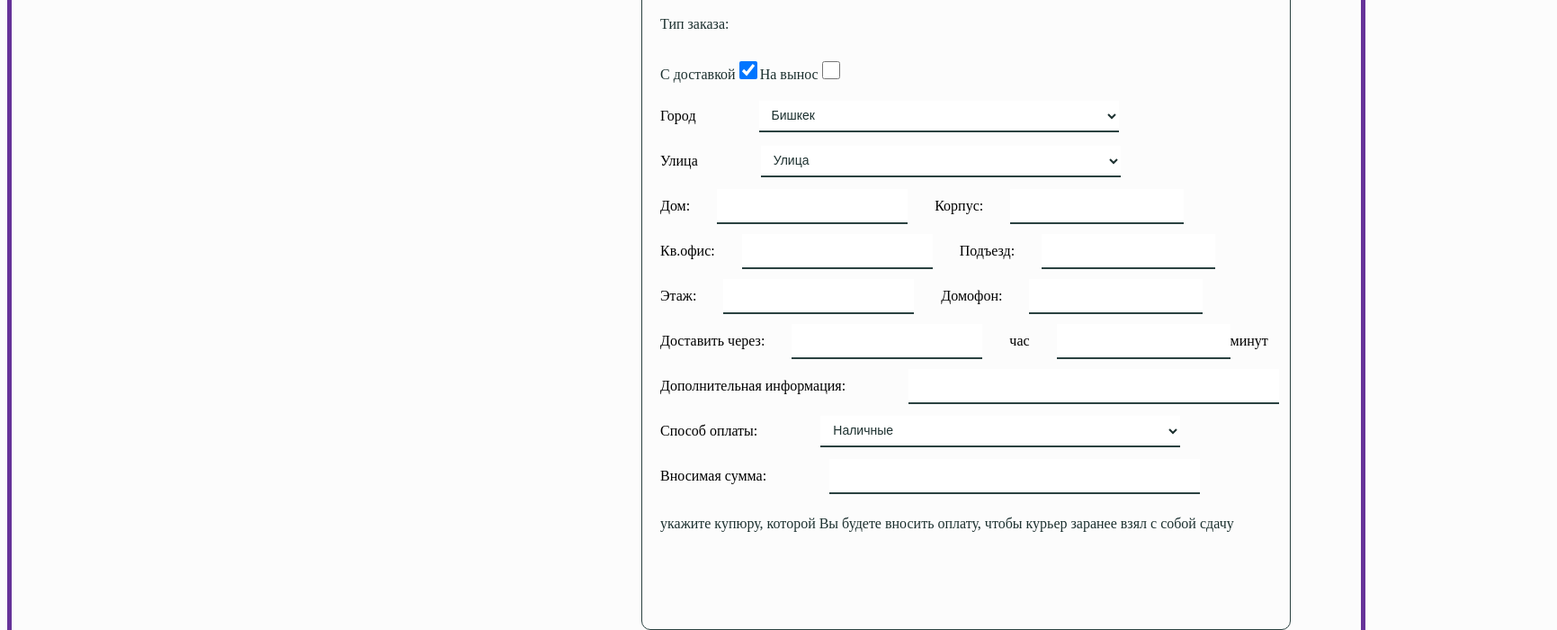
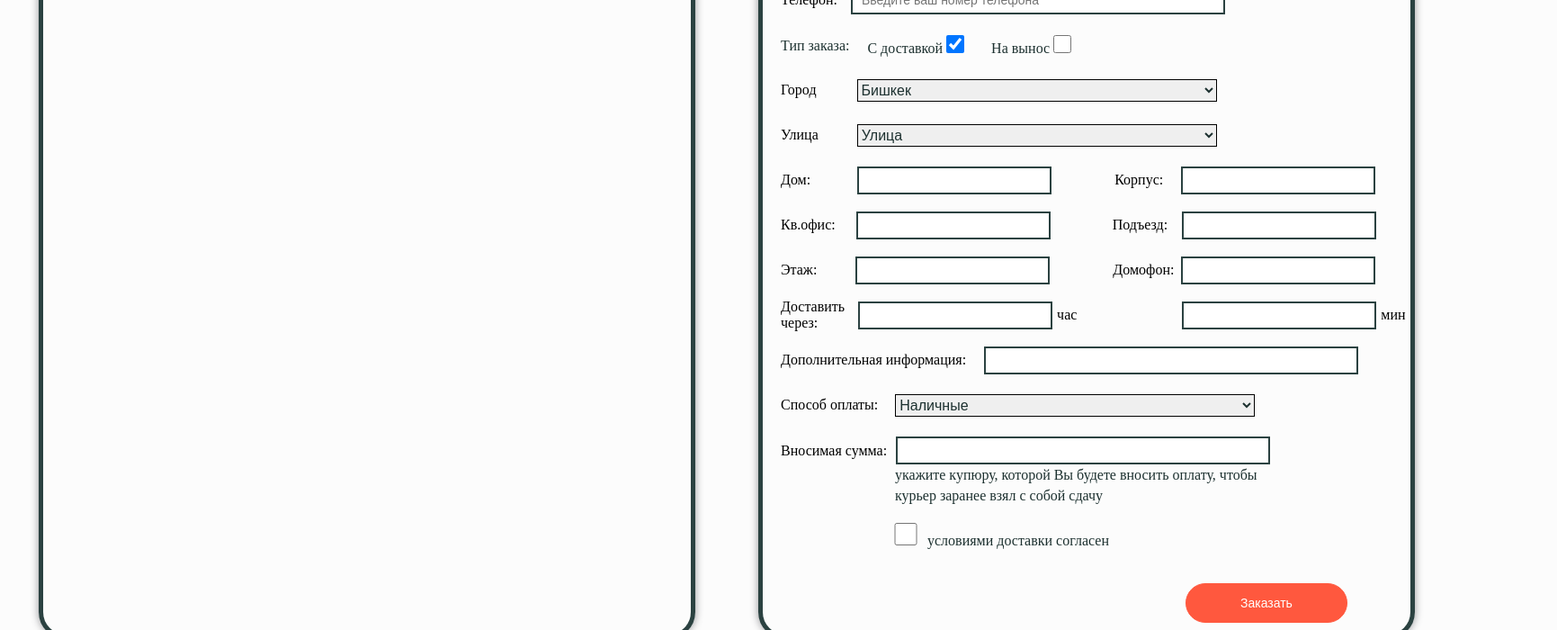
Before and after one commit to AizhanAidarova/Food-Planet, a React (Create React App) app: page /basket in a window 1280 px wide. Shown: the part 260-960 px from the top of the page at 90% size, 1731 px wide, since content can reach past the window. Built offline with nearby package versions, Linux system fonts and the light colour scheme.

Commit message:
feat:fixed basket

```diff
--- a/src/Pages/Basket/Basket.jsx
+++ b/src/Pages/Basket/Basket.jsx
@@ -7,6 +7,7 @@ const Basket = () => {
     return (
         <>
             <PagesHeader />
+            <div className={style.zakaz}>Заказ</div>
             <div className={style.container}>
                 <div className={style.left}>
                     <div className={style.order}>
@@ -14,15 +15,15 @@ const Basket = () => {
                 </div>
                 <form className={style.right}>
                     <div className={style.first}>
-                        <div className={style.lLeft}>Имя:</div>
-                        <div> <input type="text" /></div>
+                        <div className={style.name}>Имя:</div>
+                        <div className={style.divLeft}> <input type="text" /></div>
                     </div>
                     <div className={style.second}>
-                        <div className={style.lLeft}>Телефон:</div>
+                        <div className={style.phone}>Телефон:</div>
                         <div> <input type="number" placeholder='Введите ваш номер телефона' /> </div>
                     </div>
-                    <p>Тип заказа:</p>
                     <div className={style.typeOrder2}>
+                        <p>Тип заказа:</p>
                         <div className={style.typeOrder}>
                             <p>С доставкой<input className={style.checkBox} type="checkbox" checked /></p>
                         </div>
@@ -31,7 +32,7 @@ const Basket = () => {
                         </div>
                     </div>
                     <div className={style.city1}>
-                        <div className={style.lLeft}>Город</div>
+                        <div className={style.city}>Город</div>
                         <div className={style.city}>
                             <select className={style.city2}>
                                 <option>Бишкек</option>
@@ -41,9 +42,9 @@ const Basket = () => {
                         </div>
                     </div>
                     <div className={style.street}>
-                        <div className={style.lLeft}>Улица</div>
-                        <div className={style.street2}>
-                            <select className="street1">
+                        <div className={style.stree1}>Улица</div>
+                        <div className={style.streetOption}>
+                            <select className={style.street2}>
                                 <option hidden disabled selected value>Улица</option>
                                 <optgroup label="ТЦ «Азия Молл»" class="optgroup">
                                     <option class="color-choose" value="2"> пр. Айтматова, 3, ТЦ «Asia Mall», этаж 0</option>
@@ -68,26 +69,26 @@ const Basket = () => {
                     </div>
                     <div className={style.street}>
                         <div className={style.house}>Дом:<input className={style.inputStreet} type="text" /></div>
-                        <div className={style.korpus}>Корпус:<input className={style.inputStreet} type="text" /></div>
+                        <div className={style.house}>Корпус:<input className={style.inputKorpus} type="text" /></div>
                     </div>
                     <div className={style.street}>
-                        <div className={style.house}>Кв.офис:<input className={style.inputStreet} type="text" /></div>
-                        <div className={style.korpus}>Подъезд:<input className={style.inputStreet} type="text" /></div>
+                        <div className={style.house}>Кв.офис:<input className={style.inputOffice} type="text" /></div>
+                        <div className={style.house}>Подъезд:<input className={style.inputPorch} type="text" /></div>
                     </div>
                     <div className={style.street}>
-                        <div className={style.house}>Этаж:<input className={style.inputStreet} type="text" /></div>
-                        <div className={style.korpus}>Домофон:<input className={style.inputStreet} type="text" /></div>
+                        <div className={style.house}>Этаж:<input className={style.inputFloor} type="text" /></div>
+                        <div className={style.house}>Домофон:<input className={style.inputPhone} type="text" /></div>
                     </div>
                     <div className={style.street}>
-                        <div className={style.house}>Доставить через:<input className={style.inputStreet} type="number" /></div>
-                        <div className={style.korpus}>час<input className={style.inputStreet} type="number" />минут</div>
+                        <div className={style.house}>Доставить<br /> через:<input className={style.inputGet} type="number" /></div>
+                        <div className={style.house}>час<input className={style.inputTime} type="number" />мин</div>
                     </div>
                     <div className={style.addInfo}>
-                        <div className={style.lLeft}>Дополнительная  информация:</div>
+                        <div className={style.dopInfo}>Дополнительная  информация:</div>
                         <div> <input type="text" /></div>
                     </div>
                     <div className={style.pay}>
-                        <div className={style.lLeft}>Способ оплаты:</div>
+                        <div className={style.typePay}>Способ оплаты:</div>
                         <div className={style.city}>
                             <select className={style.city2}>
                                 <option>Наличные</option>
@@ -99,10 +100,14 @@ const Basket = () => {
                         </div>
                     </div>
                     <div className={style.addInfo}>
-                        <div className={style.lLeft}>Вносимая сумма:</div>
-                        <div> <input type="text" /></div>
+                        <div >Вносимая сумма:<input className={style.total} type="text" /></div>
                     </div>
-                    <p>укажите купюру, которой Вы будете вносить оплату, чтобы курьер заранее взял с собой сдачу</p>
+                    <div className={style.condition}><p>укажите купюру, которой Вы будете вносить оплату, чтобы курьер заранее взял с собой сдачу</p></div>
+
+                    <div className={style.rule}>
+                        <p><input className={style.checkBox2} type="checkbox"/> условиями доставки согласен</p>
+                    </div>
+                    <button className={style.btnOrder}>Заказать</button>
 
 
                 </form>
--- a/src/Pages/Basket/Basket.module.css
+++ b/src/Pages/Basket/Basket.module.css
@@ -1,10 +1,29 @@
 .container {
-    width: 1500px;
-    height: 1000px;
+    width: 1600px;
     display: flex;
-    border:5px solid rebeccapurple;
+    margin-top: 50px;
+    margin: 0 auto;
+    justify-content: space-around;
+}
 
+.zakaz{
+    color:#FF583E;
+    margin-left: 190px;
+    font-size: 30px;
+    margin:o auto ;
+    border-bottom: 3px solid #2B4241;;
+    width: 1175px;
+    margin-bottom: 50px;
+    margin-top: 20px;
+}
 
+.left{
+    width: 700px;
+    height: 800px;
+    border: 5px solid #2B4241;
+    box-shadow: 0 0 10px rgb(148, 148, 151);
+    border-radius:30px;
+    padding-left: 20px;
 }
 
 button {
@@ -34,36 +53,24 @@ button {
     margin-left: 10px;
 }
 
-
-
-
-.left{
-    display: flex;
-    width: 500px;
-    height: 200px;
-    margin-right: 200px;
-    border: 1 px solid #2B4241;
-    border-radius:10px;
-}
-
 .right {
     width: 700px;
-    height: 800px;
-    border: 1px solid #2B4241;
-    border-radius:10px;
+    border: 5px solid #2B4241;
+    box-shadow: 0 0 10px rgb(148, 148, 151);
+    border-radius:30px;
     padding-left: 20px;
-    margin-top: 100px;
+    padding-top: 20px;
     /* background-color:#2B4241; */
 }
 
-input, select{
+input{
     width: 400px;
-    height: 35px;
+    height: 25px;
     font-size: 14px;
     font-family: 'Sora', sans-serif;
     padding-left: 10px;
-    border:none;
-    border-bottom: 2px solid #2B4241;
+    /* border:none; */
+    border: 2px solid #2B4241;
     background-color:white;
     /* border-radius:5px; */
 }
@@ -85,9 +92,111 @@ input, select{
 .checkBox{
     width: 20px;
     height: 20px;
+    margin-right: 30px;
 
 }
 
 .lLeft{
     margin-right: 70px;
 }
+
+.name {
+    margin-right: 45px;
+}
+.phone{
+    margin-right: 15px;
+}
+
+.typeOrder{
+    margin-left: 20px;
+}
+.city{
+    margin-right: 45px;
+}
+.stree1{
+    margin-right: 43px;
+}
+
+.city2, .street2{
+    border:1px solid black;
+    width: 400px;
+    height: 25px;
+}
+
+.inputStreet{
+    margin-left: 52px;
+    margin-right: 70px;
+}
+
+.inputKorpus{
+    margin-left: 20px;
+    width: 200px;
+}
+
+.inputOffice{
+    margin-left: 23px;
+    margin-right: 69px;
+    width: 200px;
+}
+
+.inputPorch{
+    margin-left: 16px;
+    width: 200px;
+}
+
+.inputFloor{
+    margin-left: 43px;
+    margin-right: 70px;
+    width: 200px;
+}
+
+.inputPhone{
+    margin-left: 8px ;
+    width: 200px;
+}
+
+.inputGet{
+    margin-left: 15px;
+    margin-right: 5px;
+    width: 200px;
+}
+
+.inputTime{
+    margin-left: 117px;
+    margin-right: 5px;
+    width: 200px;
+}
+.dopInfo{
+    margin-right: 20px;
+}
+
+.typePay{
+    margin-right: 19px;
+}
+.total{
+    margin-left:10px;
+}
+
+.condition{
+    margin-left: 127px;
+    margin-top: -25px;
+    width: 450px;
+}
+
+.checkBox2{
+    margin-right: -180px;
+}
+
+.rule{
+    margin-left: -65px;
+}
+
+.btnOrder{
+    padding: 13px 60px;
+    color: white;
+    border: 1px solid #FF583E;
+    background-color: #FF583E;
+    border-radius: 30px;
+    font-size: 14px;
+    margin-left: 450px;
+}
--- a/src/Pages/Header/PagesHeader.jsx
+++ b/src/Pages/Header/PagesHeader.jsx
@@ -28,8 +28,8 @@ const PagesHeader = () => {
                         </div>
                     </li> */}
                     <li>
-                        <select id="header-menu" className="select">
-                            <option value="0">Меню</option>
+                        <select id="header-menu" >
+                            <option className={style.selectMenu} value="0">Меню</option>
                             <option value="1">Бургер</option>
                             <option value="2">Суши</option>
                             <option value="3">Роллы</option>
@@ -42,7 +42,7 @@ const PagesHeader = () => {
                     <li><a href="#">Контакты</a></li>
                     <img className="phone" src={phone} />
                     <li><a href="#">+996500405988</a></li>
-                    <p className={style.num}><img className={style.cart} src={cart} />1</p>
+                    <li className={style.num}><span><img className={style.cart} src={cart} /></span>1</li>
 
                 </ul>
             </nav>
--- a/src/Pages/Main/PagesMain.module.css
+++ b/src/Pages/Main/PagesMain.module.css
@@ -1,6 +1,4 @@
-header{
 
-}
 
 .main{
     justify-content: center;
--- a/src/Pages/NoveltiesMenu/Novelties.module.css
+++ b/src/Pages/NoveltiesMenu/Novelties.module.css
@@ -36,11 +36,6 @@ nav, ul, a, select {
     margin-right: 60px;
     border:none
 }
-
-/* .noveltiesMenu {
-    display: flex;
-    margin-top: 90px;
-} */
 
 
 h3 {
```
Also changed, not shown: src/Pages/Header/PagesHeader.module.css (line endings or trailing spaces).
